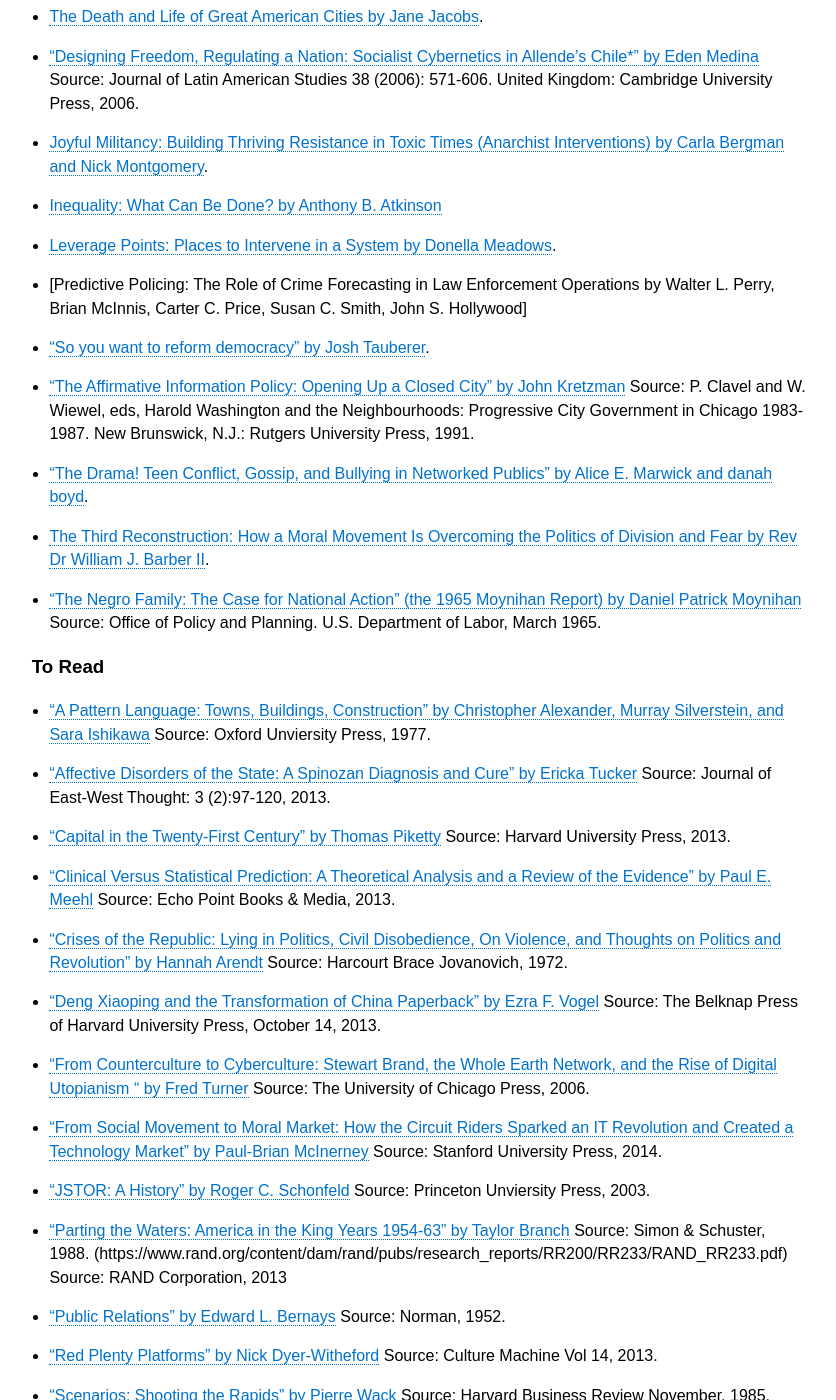
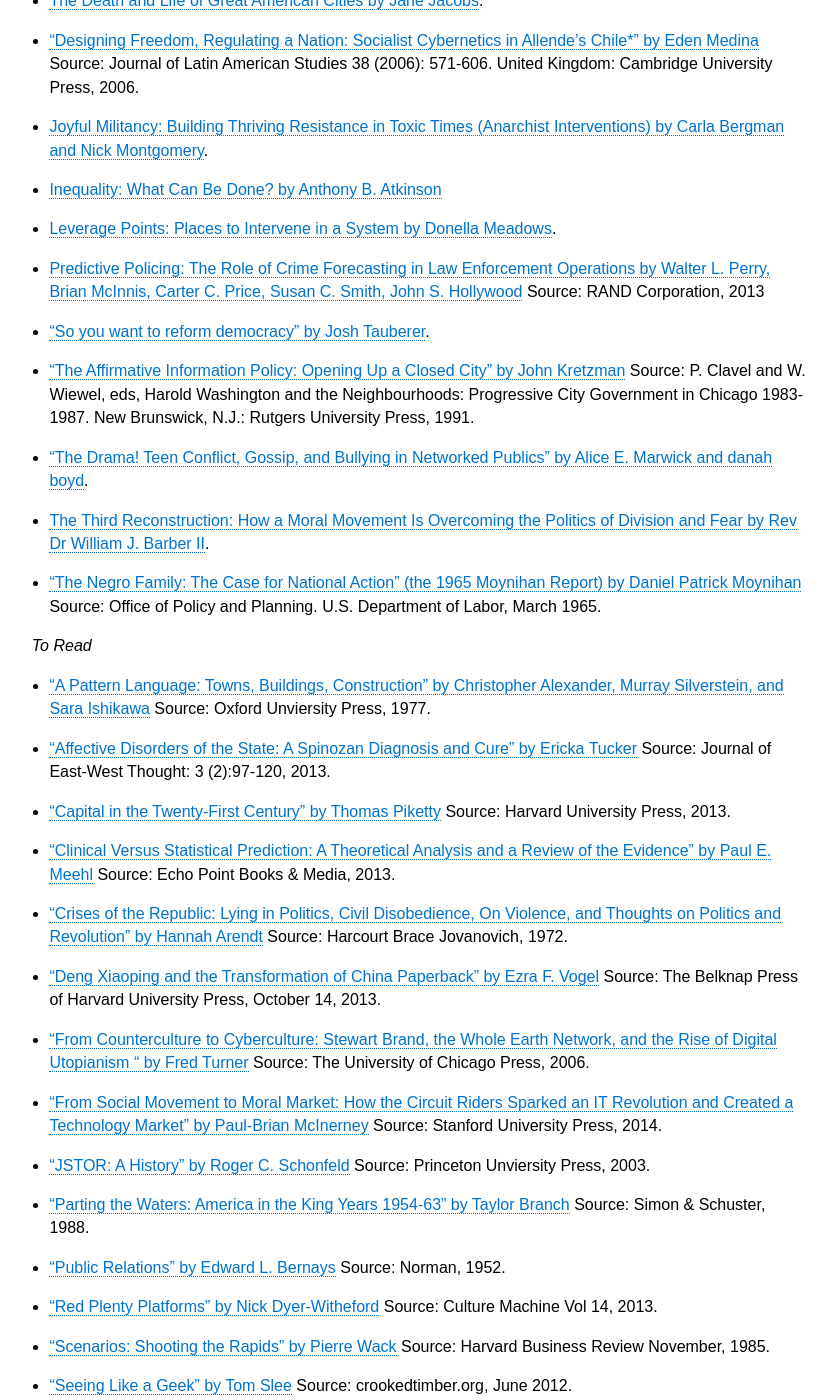
Before and after one commit to rebeccawilliams/bookclub, a Jekyll site: the page built from readinglist.md, in a window 1280 px wide and 1400 px high, scrolled down 327 px. Shown: the whole window, without its empty margins (411-1247 px from the left). Built offline with Jekyll 4.4.1, drawn with Linux system fonts in a browser that asks for light colours; some of the changed lines change nothing that is shown; some of the changed text lies outside the part shown.

Commit message:
Update readinglist.md

```diff
--- a/readinglist.md
+++ b/readinglist.md
@@ -3,23 +3,23 @@
 title:  "Reading List"
 ---
 
-### Currently Reading: ?
+_Currently Reading_: ?
 
-### Read
+_Read_
 * [Convivial Reconstruction from “Tools for Conviviality” by Ivan Illich](http://civictechbook.club/convivial-reconstruction) Source: Fontana/Collins, 1973.
 * [The Death and Life of Great American Cities by Jane Jacobs](http://www.petkovstudio.com/bg/wp-content/uploads/2017/03/The-Death-and-Life-of-Great-American-Cities_Jane-Jacobs-Complete-book.pdf).
 * ["Designing Freedom, Regulating a Nation: Socialist Cybernetics in Allende’s Chile*"  by Eden Medina](http://www.informatics.indiana.edu/edenm/EdenMedinaJLASAugust2006.pdf) Source: Journal of Latin American Studies 38 (2006): 571-606. United Kingdom: Cambridge University Press, 2006.
 * [Joyful Militancy: Building Thriving Resistance in Toxic Times (Anarchist Interventions) by Carla Bergman and Nick Montgomery](https://www.amazon.com/Joyful-Militancy-Resistance-Anarchist-Interventions/dp/1849352887).
 * [Inequality: What Can Be Done? by Anthony B. Atkinson](https://www.amazon.com/dp/B00WQRFC30/ref=dp-kindle-redirect?_encoding=UTF8&btkr=1)
 * [Leverage Points: Places to Intervene in a System by Donella Meadows](http://donellameadows.org/archives/leverage-points-places-to-intervene-in-a-system/).
-* [Predictive Policing: The Role of Crime Forecasting in Law Enforcement Operations by Walter L. Perry, Brian McInnis, Carter C. Price, Susan C. Smith, John S. Hollywood]
+* [Predictive Policing: The Role of Crime Forecasting in Law Enforcement Operations by Walter L. Perry, Brian McInnis, Carter C. Price, Susan C. Smith, John S. Hollywood](https://www.rand.org/content/dam/rand/pubs/research_reports/RR200/RR233/RAND_RR233.pdf) Source: RAND Corporation, 2013
 * ["So you want to reform democracy" by Josh Tauberer](https://medium.com/@joshuatauberer/so-you-want-to-reform-democracy-7f3b1ef10597#.qh36p8m0c).
 * ["The Affirmative Information Policy: Opening Up a Closed City" by John Kretzman](http://civictechbook.club/affirmativeinformationpolicy) Source: P. Clavel and W. Wiewel, eds, Harold Washington and the Neighbourhoods: Progressive City Government in Chicago 1983-1987. New Brunswick, N.J.: Rutgers University Press, 1991.
 * [“The Drama! Teen Conflict, Gossip, and Bullying in Networked Publics” by Alice E. Marwick and danah boyd](http://papers.ssrn.com/sol3/papers.cfm?abstract_id=1926349).
 * [The Third Reconstruction: How a Moral Movement Is Overcoming the Politics of Division and Fear by Rev Dr William J. Barber II](https://www.amazon.com/dp/B00WCY4YK4/ref=dp-kindle-redirect?_encoding=UTF8&btkr=1).
 * ["The Negro Family: The Case for National Action" (the 1965 Moynihan Report) by Daniel Patrick Moynihan](https://web.stanford.edu/~mrosenfe/Moynihan%27s%20The%20Negro%20Family.pdf) Source: Office of Policy and Planning. U.S. Department of Labor, March 1965.
 
-### To Read
+_To Read_
 * ["A Pattern Language: Towns, Buildings, Construction" by Christopher Alexander, Murray Silverstein, and Sara Ishikawa](https://en.wikipedia.org/wiki/A_Pattern_Language) Source: Oxford Unviersity Press, 1977.
 * ["Affective Disorders of the State: A Spinozan Diagnosis and Cure" by Ericka Tucker](http://www.cpp.edu/~jet/Documents/JET/Jet7/Tucker97-119.pdf) Source: Journal of East-West Thought: 3 (2):97-120, 2013.
 * ["Capital in the Twenty-First Century" by Thomas Piketty](https://en.wikipedia.org/wiki/Capital_in_the_Twenty-First_Century) Source: Harvard University Press, 2013.
@@ -30,7 +30,6 @@
 * ["From Social Movement to Moral Market: How the Circuit Riders Sparked an IT Revolution and Created a Technology Market" by Paul-Brian McInerney](http://www.sup.org/books/title/?id=11113) Source: Stanford University Press, 2014.
 * ["JSTOR: A History" by Roger C. Schonfeld](http://press.princeton.edu/titles/7678.html) Source: Princeton Unviersity Press, 2003.
 * ["Parting the Waters: America in the King Years 1954-63" by Taylor Branch](https://en.wikipedia.org/wiki/America_in_the_King_Years) Source: Simon & Schuster, 1988.
-(https://www.rand.org/content/dam/rand/pubs/research_reports/RR200/RR233/RAND_RR233.pdf)  Source: RAND Corporation, 2013
 * ["Public Relations" by Edward L. Bernays](http://www.amazon.com/Public-Relations-Edward-L-Bernays/dp/0806114576) Source: Norman, 1952.
 * ["Red Plenty Platforms" by Nick Dyer-Witheford](http://www.culturemachine.net/index.php/cm/article/view/511/526) Source: Culture Machine Vol 14, 2013.
 * ["Scenarios: Shooting the Rapids" by Pierre Wack](https://hbr.org/1985/11/scenarios-shooting-the-rapids/ar/1) Source: Harvard Business Review November, 1985.
```
